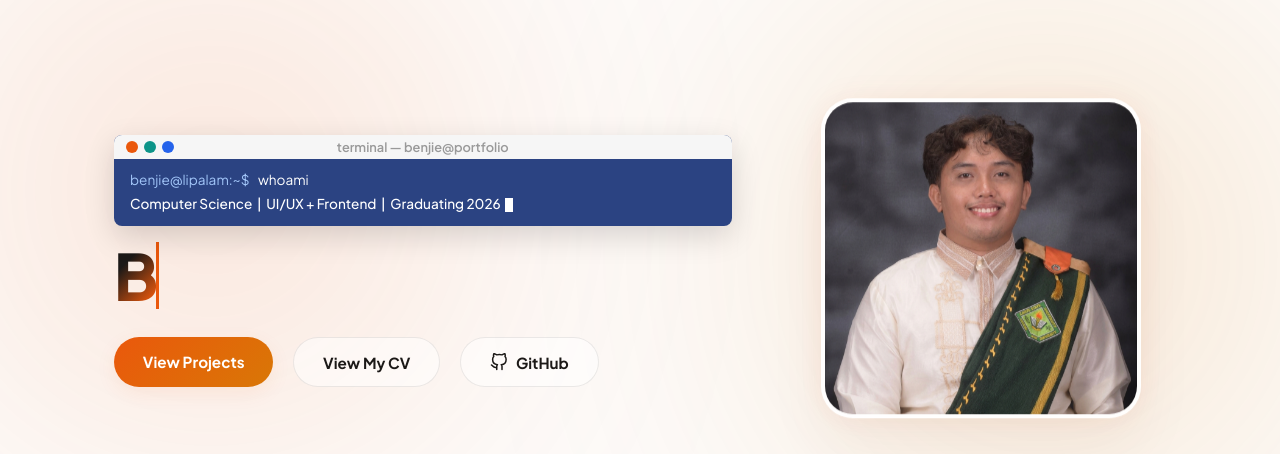
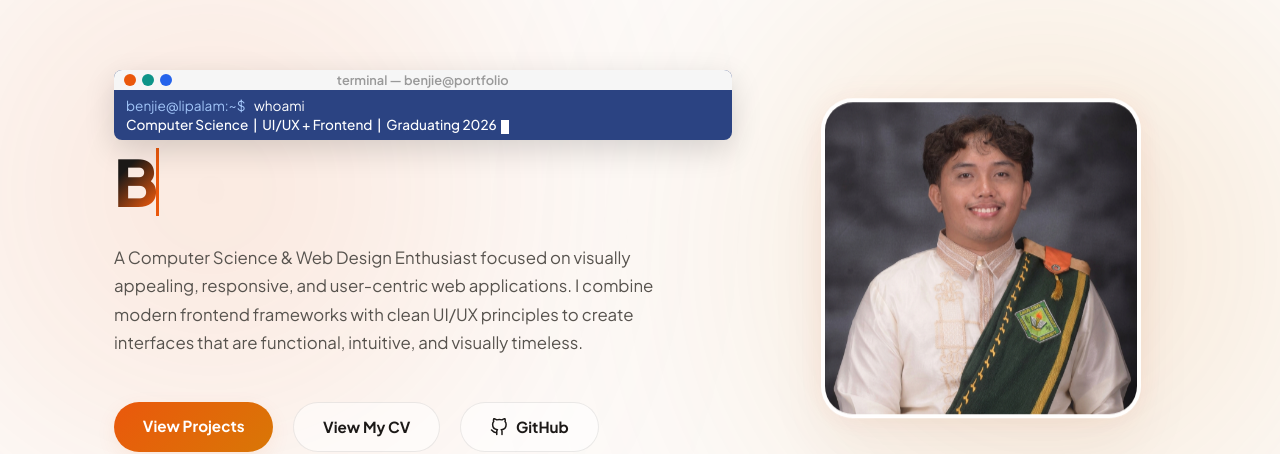
Before and after one commit to webjie28/BENJIELIPALAM, a Vue app: page / in a window 1280 px wide. Shown: the part 165-619 px from the top of the page. Built offline with nearby package versions, Linux system fonts and the light colour scheme; no server answers.

Commit message:
style: Restore tagline, reduce terminal padding and margin to make it thinner

```diff
--- a/App.vue
+++ b/App.vue
@@ -160,6 +160,9 @@
             <h1 class="hero-title animate-in">
               <span class="typewriter-text">Benjie Lipalam</span>
             </h1>
+            <p class="hero-desc animate-in">
+              A Computer Science &amp; Web Design Enthusiast focused on visually appealing, responsive, and user-centric web applications. I combine modern frontend frameworks with clean UI/UX principles to create interfaces that are functional, intuitive, and visually timeless.
+            </p>
             <div class="hero-ctas animate-in">
               <a href="#creations" class="cta-btn primary-btn">View Projects</a>
               <button @click="showCV = true" class="cta-btn secondary-btn">View My CV</button>
@@ -1510,7 +1513,7 @@ body {
   border-radius: 8px;
   width: 100%;
   max-width: 100%;
-  margin-bottom: 1rem;
+  margin-bottom: 0.5rem;
   box-shadow: 0 10px 30px rgba(0, 0, 0, 0.15);
   font-family: 'Consolas', 'Monaco', 'Courier New', monospace;
   font-size: 0.85rem;
@@ -1527,7 +1530,7 @@ body {
 
 .terminal-header {
   background: #f6f6f6;
-  padding: 6px 12px;
+  padding: 4px 10px;
   display: flex;
   align-items: center;
   position: relative;
@@ -1559,14 +1562,14 @@ body {
 }
 
 .terminal-body {
-  padding: 10px 16px;
+  padding: 6px 12px;
   color: #ffffff;
-  line-height: 1.6;
+  line-height: 1.4;
   text-align: left;
 }
 
 .terminal-line {
-  margin-bottom: 2px;
+  margin-bottom: 0;
 }
 
 .terminal-user {
```
